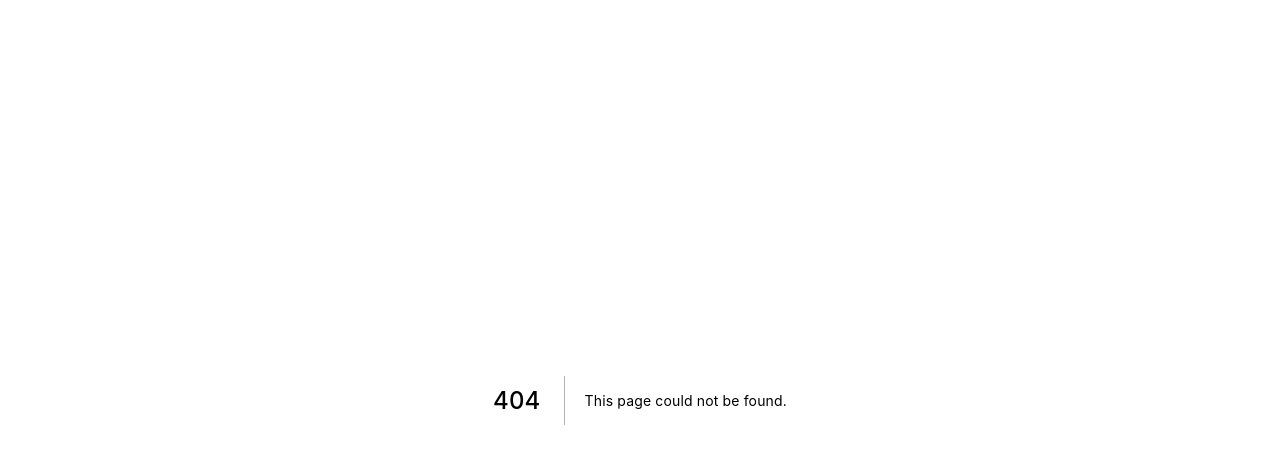
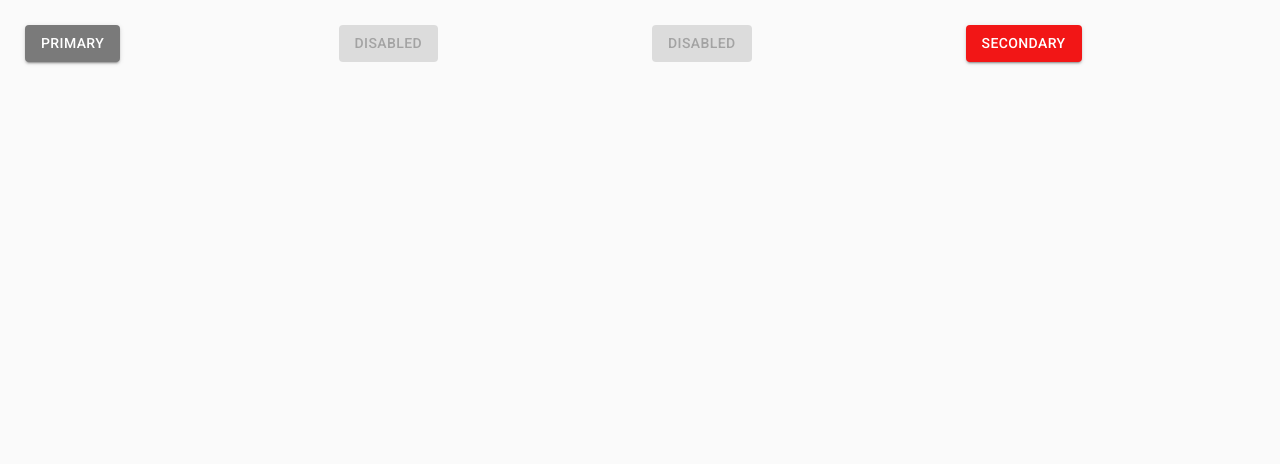
Before and after one commit to sam-n-bell/social-app-next, a Next.js app in the folder social-app/: page /examples/themeprovider in a window 1280 px wide. Before the commit this address had no page. Shown: the top 464 px of the page. Built offline with nearby package versions, Linux system fonts and the light colour scheme.

Commit message:
theme provider

```diff
--- a/social-app/pages/_app.tsx
+++ b/social-app/pages/_app.tsx
@@ -2,6 +2,8 @@ import React from 'react'
 import Head from 'next/head'
 import { AppProps } from 'next/app'
 import CssBaseline from '@material-ui/core/CssBaseline'
+import  myTheme from '../theme';
+import { ThemeProvider } from '@material-ui/core';
 
 const App: React.FC<AppProps> = ({ Component, pageProps }) => {
   React.useEffect(() => {
@@ -19,7 +21,10 @@ const App: React.FC<AppProps> = ({ Component, pageProps }) => {
         <title>Create Next App</title>
         <link rel="icon" href="/favicon.ico" />
       </Head>
+      <ThemeProvider theme={myTheme}>
       <Component {...pageProps} />
+
+        </ThemeProvider>
     </React.Fragment>
   )
 }
--- /dev/null
+++ b/social-app/pages/examples/themeprovider.tsx
@@ -0,0 +1,34 @@
+import React from "react";
+import { Theme, makeStyles, Grid, Button } from "@material-ui/core";
+
+const ThemeProviderExample: React.FC = () => {
+  const useStyles = makeStyles((theme: Theme) => ({
+    primaryButton: {
+      backgroundColor: theme.palette.primary.main,
+    },
+    secondaryButton: {
+    //   backgroundColor: theme.palette.secondary.main,
+    },
+  }));
+
+  const classes = useStyles();
+
+  return (
+    <Grid container spacing={3} style={{ padding: 25 }}>
+      <Grid item xs={3}>
+        <Button variant={"contained"} color={"primary"}>Primary</Button>
+      </Grid>
+      <Grid item xs={3}>
+        <Button variant={"contained"} color={"primary"} disabled={true}>Disabled</Button>
+      </Grid>
+      <Grid item xs={3}>
+        <Button variant={"contained"} color={"secondary"} disabled={true}>Disabled</Button>
+      </Grid>
+      <Grid item xs={3}>
+        <Button variant={"contained"} color={"secondary"}>Secondary</Button>
+      </Grid>
+    </Grid>
+  );
+};
+
+export default ThemeProviderExample;
--- /dev/null
+++ b/social-app/theme.tsx
@@ -0,0 +1,43 @@
+import { createMuiTheme, Theme, ThemeProvider } from "@material-ui/core/styles";
+
+// Create a theme instance.
+const myTheme: Theme = createMuiTheme({
+  overrides: {
+    // dont use it override erryyyything
+    // MuiButton: {
+    //   root: {
+    //     backgroundColor: "#7a7a7a",
+    //     "&$disabled": {
+    //       backgroundColor: "#c2c2c2",
+    //     },
+    //     "&:hover": {
+    //         backgroundColor: "#f2f2f2",
+    //         color: '#3c52b2',
+    //     }
+    //   },
+    // },
+  },
+  palette: {
+    primary: {
+      light: "#b3b3b3",
+      main: "#7a7a7a",
+      dark: "#5e5e5e",
+    },
+    secondary: {
+      light: "#ff6e6e",
+      main: "#f21616",
+    },
+    // unnecessary but useful to see
+    // text: {
+    //   primary: "#ffffff",
+    // },
+    // action: {
+    //   disabled: "#dbdbdb", //text color
+    //   disabledOpacity: 0.5,
+    //   // disabledBackground: '00ff95'//background color
+    // //   hoverOpacity: 0.1,
+    // },
+  },
+});
+
+export default myTheme;
```
